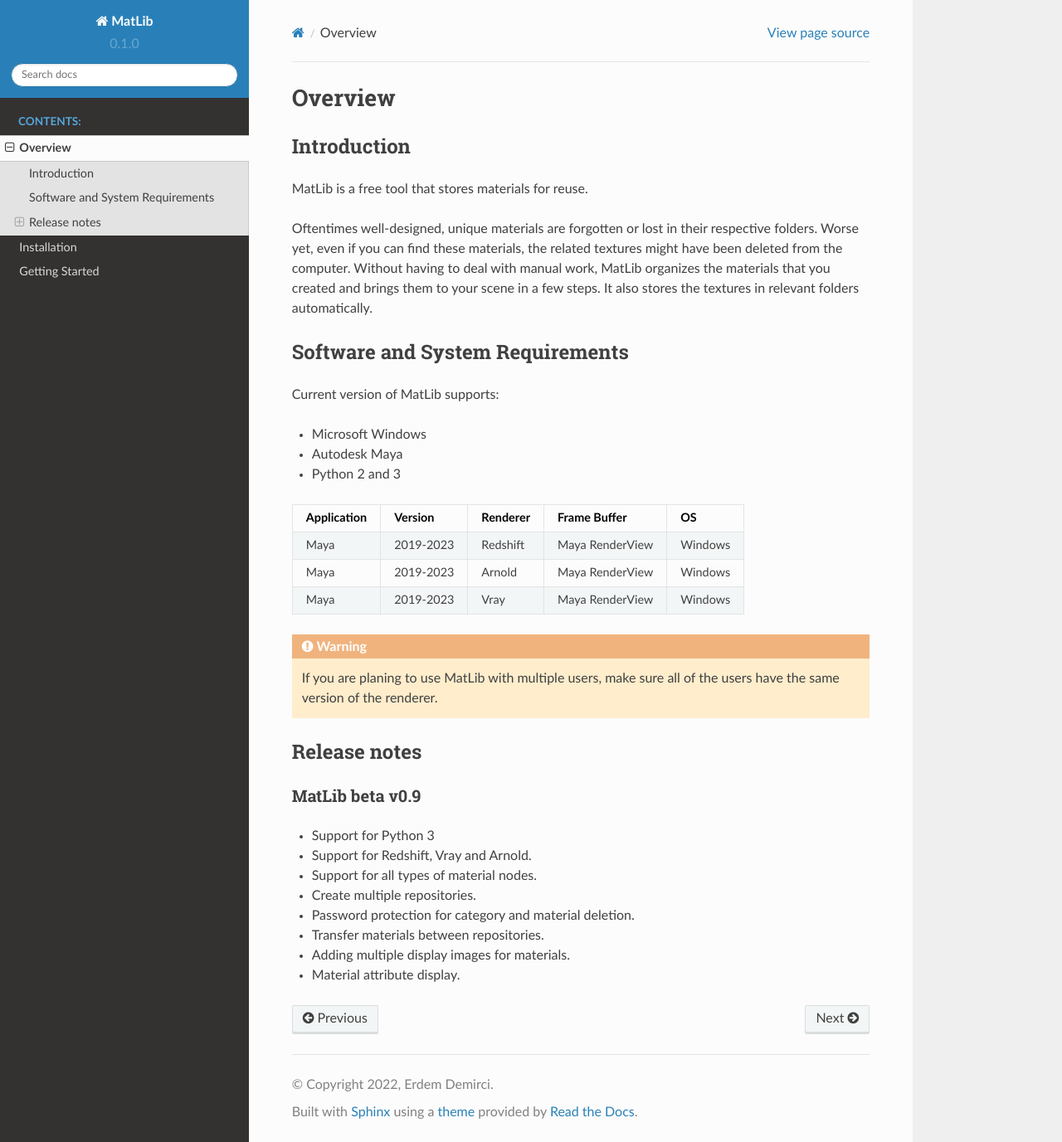
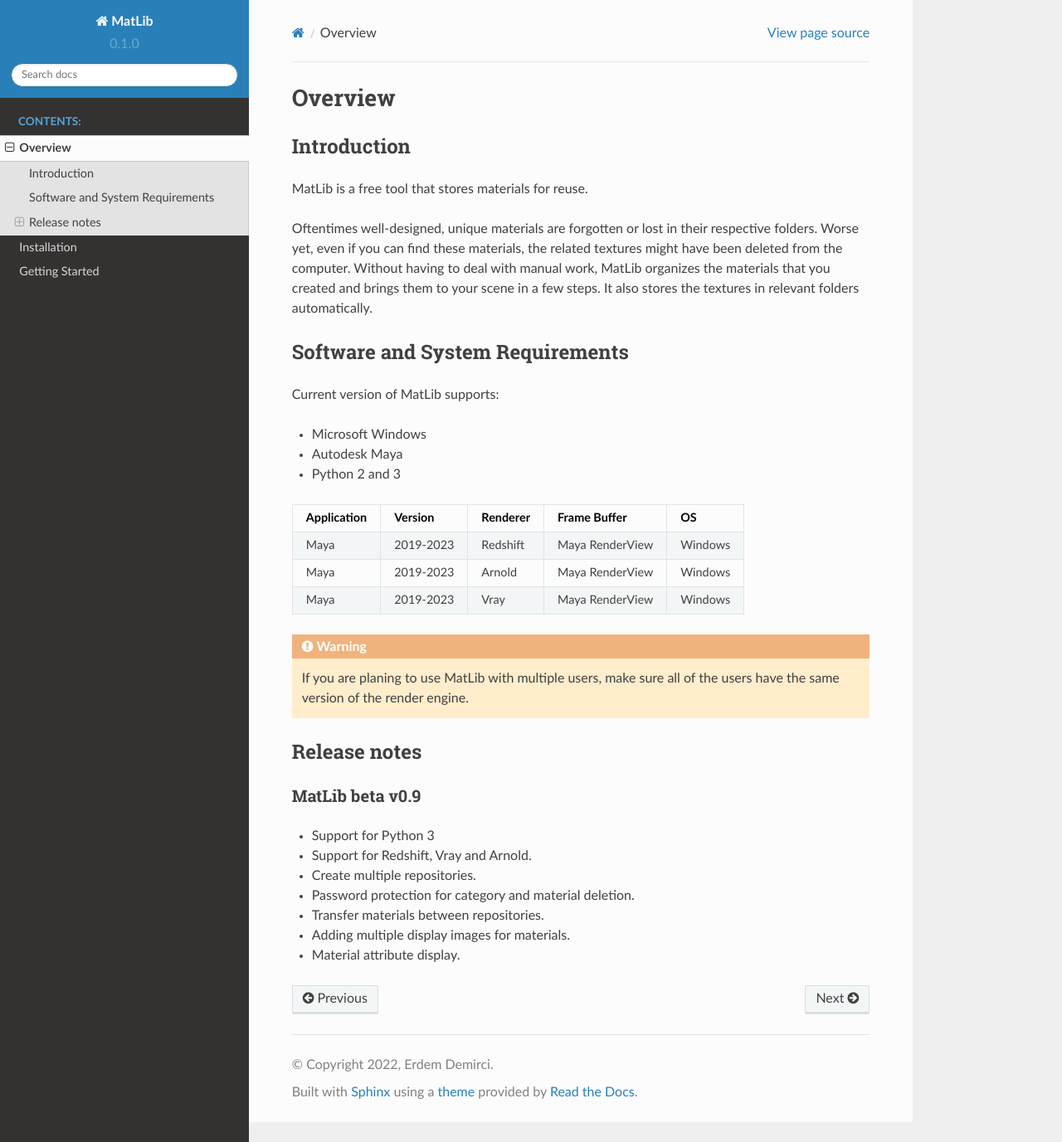
Before and after one commit to erdemirci/MatLib, a Sphinx documentation site: the page built from docs/source/overview.rst, in a window 1280 px wide and 1377 px high. Shown: the whole window at 83% size. Built offline with Sphinx 7.4.7 and the Read the Docs theme 2.0.0, drawn with Linux system fonts in a browser that asks for light colours.

Commit message:
Update overview.rst

```diff
--- a/docs/source/overview.rst
+++ b/docs/source/overview.rst
@@ -6,9 +6,10 @@
 
 MatLib is a free tool that stores materials for reuse.
 
-
 Oftentimes well-designed, unique materials are forgotten or lost in their respective folders. Worse yet, even if you can find these materials, the related textures might have been deleted from the computer.
 Without having to deal with manual work, MatLib organizes the materials that you created and brings them to your scene in a few steps. It also stores the textures in relevant folders automatically.
+
+
 
 
 Software and System Requirements
@@ -29,7 +30,7 @@
 ============  ==========  ========  ===============   ========
 
 .. warning::
-   If you are planing to use MatLib with multiple users, make sure all of the users have the same version of the renderer.
+   If you are planing to use MatLib with multiple users, make sure all of the users have the same version of the render engine.
 
 
 Release notes
@@ -40,7 +41,6 @@
 
 * Support for Python 3
 * Support for Redshift, Vray and Arnold.
-* Support for all types of material nodes.
 * Create multiple repositories.
 * Password protection for category and material deletion.
 * Transfer materials between repositories.
```
